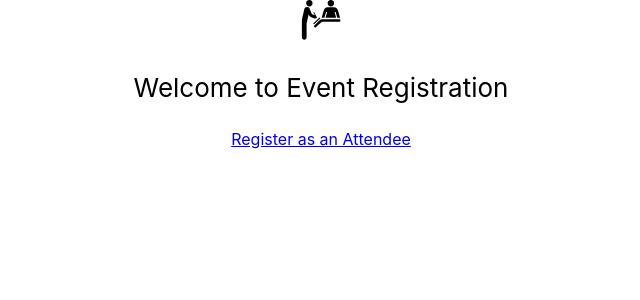
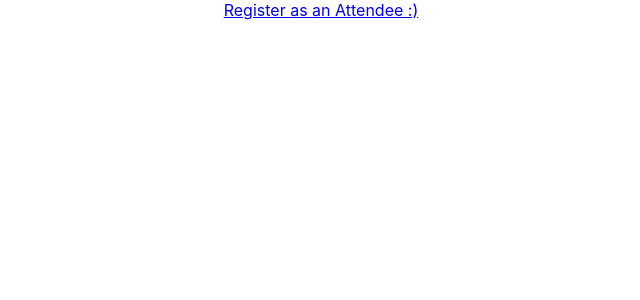
Before and after one commit to jamespro/eventregreact, a React (Create React App) app: page / in a window 1280 px wide. Shown: the top 300 px of the page, without its empty margins (319-959 px from the left). Built offline with nearby package versions, Linux system fonts and the light colour scheme.

Commit message:
started to create components but spins in browser

```diff
--- a/src/App.css
+++ b/src/App.css
@@ -8,9 +8,9 @@
 }
 
 @media (prefers-reduced-motion: no-preference) {
-  .App-logo {
-    /* animation: App-logo-spin infinite 20s linear; */
-  }
+  /* .App-logo {
+    animation: App-logo-spin infinite 20s linear;
+  } */
 }
 
 .App-header {
--- a/src/App.js
+++ b/src/App.js
@@ -1,32 +1,33 @@
 import React, { Component } from "react";
-import { Route, Switch, withRouter } from "react-router-dom";
-import logo from "./logo.svg";
+// import { Route, Switch, withRouter } from "react-router-dom";
+// import SharedHeader from "./Components/SharedComponents/SharedHeader";
+// import logo from "./logo.svg";
 import "./App.css";
 
 class App extends Component {
   render() {
     return (
       <div className="App">
+        {/* <SharedHeader /> */}
         {/* <!--make a set of registration components--> */}
 
         {/* <!--make a global registration header include--> */}
         {/* <!--need components for reg form elements--> */}
         {/* <!--make different components for demo form elements --> */}
         {/* <!--make different components for item form elements --> */}
-        {/* <!--should define fields by sitetypes--> */}
-
-        <header className="App-header">
+        {/* <!--LATER: should define fields by sitetypes--> */}
+        {/* <header className="App-header">
           <a className="home-link" href="/">
             <img src={logo} className="App-logo" alt="logo" />
           </a>
           <p>Welcome to Event Registration</p>
-        </header>
+        </header> */}
         <section>
           {/* <!--need a link (that looks like a button?) : Register as an Attendee--> */}
 
           {/* <!--need a route: /register/reginfo/ -- make this have logic for any kind of attendee and be dynamic, but based on what? localStorage probably --> */}
           <a className="whatever" href="/register/reginfo/">
-            Register as an Attendee
+            Register as an Attendee :)
           </a>
         </section>
         {/* <!--make a global registration footer include--> */}
--- /dev/null
+++ b/src/Components/SharedComponents/SharedHeader.js
@@ -0,0 +1,19 @@
+import React from "react";
+// import logo from "../../logo.svg";
+
+const SharedHeader = () => {
+  return (
+    <SharedHeader>
+      some text
+      {/* <header className="App-header">
+        <a className="home-link" href="/">
+          <img src={logo} className="App-logo" alt="logo" />
+        </a>
+        <p>Welcome to Event Registration</p>
+      </header>
+      ; */}
+    </SharedHeader>
+  );
+};
+
+export default SharedHeader;
--- a/src/index.js
+++ b/src/index.js
@@ -2,7 +2,7 @@ import React from "react";
 import ReactDOM from "react-dom";
 import "./index.css";
 import App from "./App";
-import reportWebVitals from "./reportWebVitals";
+// import reportWebVitals from "./reportWebVitals";
 
 ReactDOM.render(
   <React.StrictMode>
@@ -14,4 +14,4 @@ ReactDOM.render(
 // If you want to start measuring performance in your app, pass a function
 // to log results (for example: reportWebVitals(console.log))
 // or send to an analytics endpoint. Learn more: https://bit.ly/CRA-vitals
-reportWebVitals();
+// reportWebVitals();
--- a/src/reportWebVitals.js
+++ b/src/reportWebVitals.js
@@ -1,6 +1,6 @@
-const reportWebVitals = onPerfEntry => {
+const reportWebVitals = (onPerfEntry) => {
   if (onPerfEntry && onPerfEntry instanceof Function) {
-    import('web-vitals').then(({ getCLS, getFID, getFCP, getLCP, getTTFB }) => {
+    import("web-vitals").then(({ getCLS, getFID, getFCP, getLCP, getTTFB }) => {
       getCLS(onPerfEntry);
       getFID(onPerfEntry);
       getFCP(onPerfEntry);
```
Also changed, not shown: src/Components/LandingComponents/LandingPage.js (added), src/Components/RegisterComponents/ContactComponents/ContactPage.js (added), src/Components/RegisterComponents/DemoComponents/DemoPage.js (added), src/Components/SharedComponents/SharedFooter.js (added), 1 other file (tests, documents, lock files or other folders).
